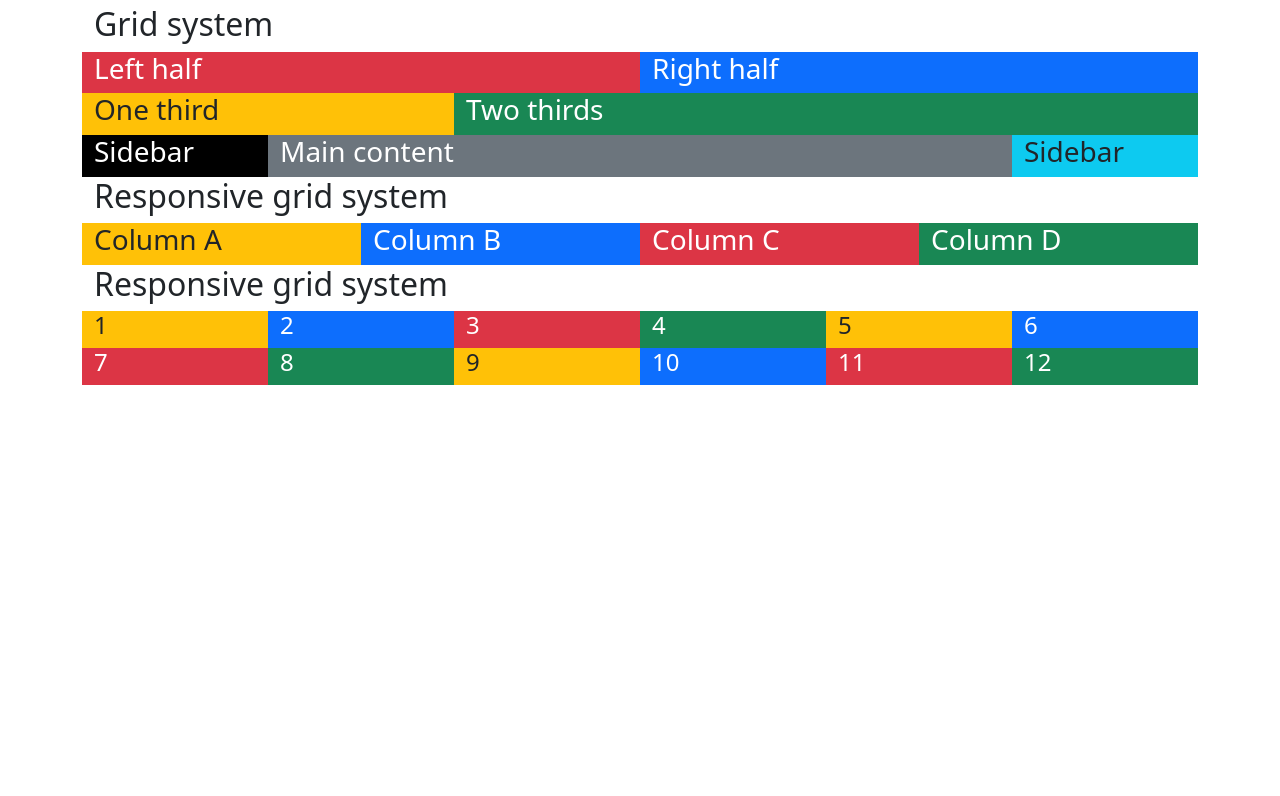
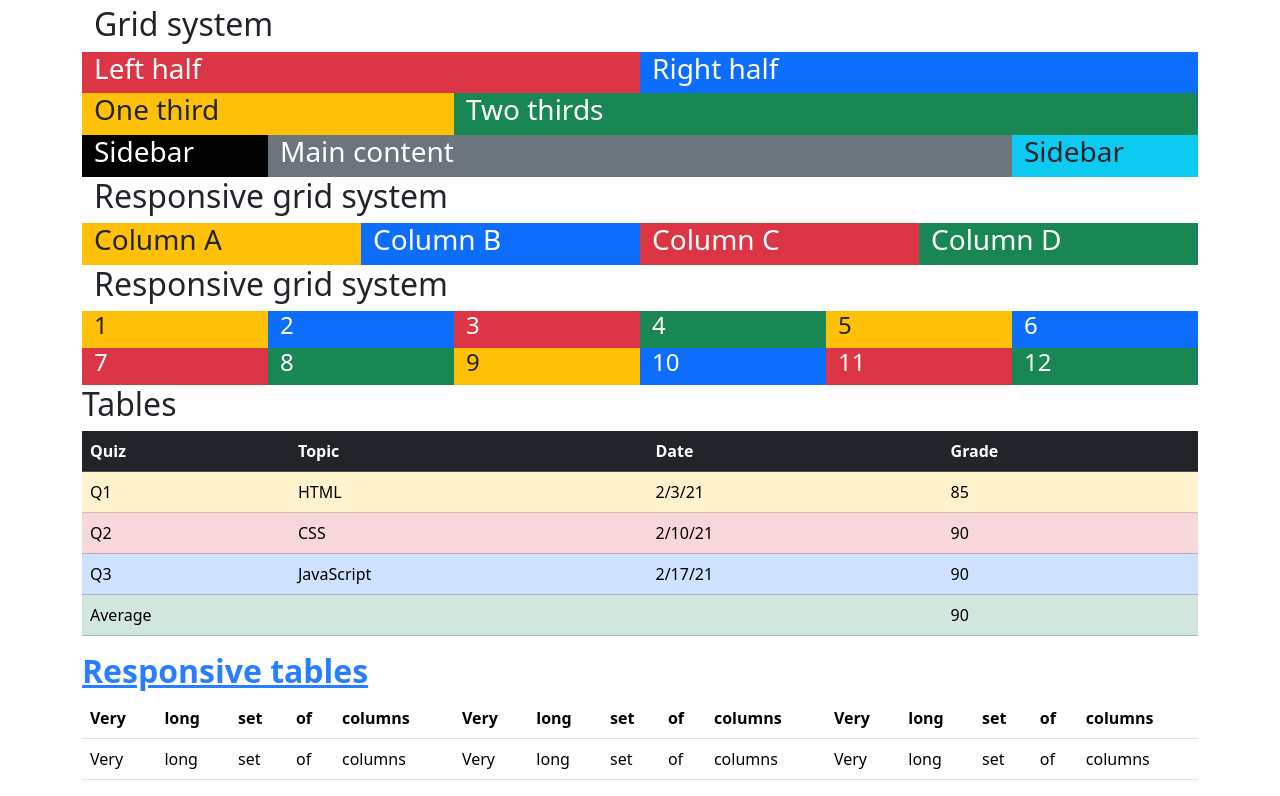
Before and after one commit to AntonMenchaca/kambaz-react-web-cs5610-summer2-2025, a React (Vite) app: page /#/Labs/Lab2 in a window 1280 px wide. Shown: the part 4844-5640 px from the top of the page. Before the commit the page ends 5229 px from the top, so only its background shows below. Built offline with nearby package versions, Linux system fonts and the light colour scheme.

Commit message:
Finish 2.3.7

```diff
--- /dev/null
+++ b/src/Labs/Lab2/BootstrapTables.tsx
@@ -0,0 +1,41 @@
+import { Table } from "react-bootstrap"
+export default function BootstrapTables() {
+  return (
+    <div id="wd-css-styling-tables">
+      <h2>Tables</h2>
+      <Table>
+        <thead>
+          <tr className="table-dark"><th>Quiz</th><th>Topic</th><th>Date</th><th>Grade</th></tr>
+        </thead>
+        <tbody>
+          <tr className="table-warning"><td>Q1</td><td>HTML</td><td>2/3/21</td><td>85</td></tr>
+          <tr className="table-danger"><td>Q2</td><td>CSS</td><td>2/10/21</td><td>90</td></tr>
+          <tr className="table-primary"><td>Q3</td><td>JavaScript</td><td>2/17/21</td><td>90</td></tr>
+        </tbody>
+        <tfoot>
+          <tr className="table-success"><td colSpan={3}>Average</td><td>90</td></tr>
+        </tfoot>
+      </Table>
+      <div id="wd-css-responsive-tables">
+        <h2 id='wd-table-title-underline'>Responsive tables</h2>
+        <Table responsive>
+          <thead>
+            <tr><th>Very</th><th>long</th><th>set</th><th>of</th><th>columns</th>
+              <th>Very</th><th>long</th><th>set</th><th>of</th><th>columns</th>
+              <th>Very</th><th>long</th><th>set</th><th>of</th><th>columns</th>
+            </tr>
+          </thead>
+          <tbody>
+            <tr>
+              <td>Very</td><td>long</td><td>set</td><td>of</td><td>columns</td>
+              <td>Very</td><td>long</td><td>set</td><td>of</td><td>columns</td>
+              <td>Very</td><td>long</td><td>set</td><td>of</td><td>columns</td>
+            </tr>
+          </tbody>
+        </Table>
+      </div>
+
+
+    </div>
+  )
+}
--- a/src/Labs/Lab2/index.css
+++ b/src/Labs/Lab2/index.css
@@ -224,3 +224,8 @@ p#wd-id-selector-2 {
   width: 220px;
   text-align: center;
 }
+#wd-table-title-underline {
+  text-decoration: underline;
+  font-weight: bold;
+  color: #287efe
+}
--- a/src/Labs/Lab2/index.tsx
+++ b/src/Labs/Lab2/index.tsx
@@ -15,6 +15,7 @@ import ReactIcons from './ReactIcons';
 import { Container } from 'react-bootstrap';
 import BootstrapGrids from './BootstrapGrids';
 import ScreenSizeLabel from './ScreenSizeLabel';
+import BootstrapTables from './BootstrapTables';
 export default function Lab2() {
   return (
     <Container>
@@ -84,5 +85,6 @@ export default function Lab2() {
       <ReactIcons />
       <BootstrapGrids />
       <ScreenSizeLabel />
+      <BootstrapTables />
     </Container>);
 }
```
